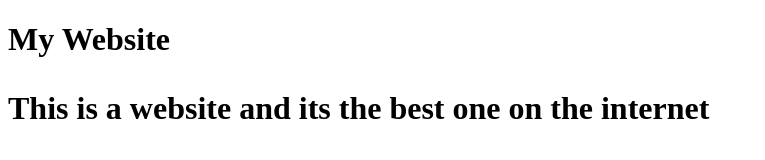
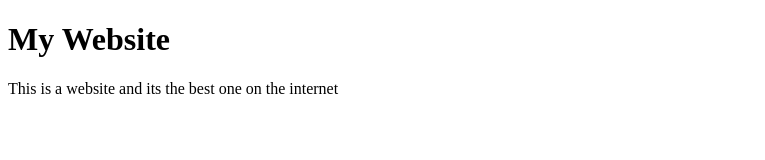
Before and after one commit to Weezar/Weezar.github.io, a plain HTML site: page index.html in a window 1280 px wide. Shown: the whole page, without its empty margins (0-765 px from the left). Drawn offline with Linux system fonts and the light colour scheme.

Commit message:
Update index.html
commit

```diff
--- a/index.html
+++ b/index.html
@@ -5,7 +5,7 @@
         <title>HTML basics</title>
     </head>
     <body>
-<h1> My Website <h1>
-<p> This is a website and its the best one on the internet <p>
+<h1> My Website </h1>
+<p> This is a website and its the best one on the internet </p>
     </body>
 </html>
```
